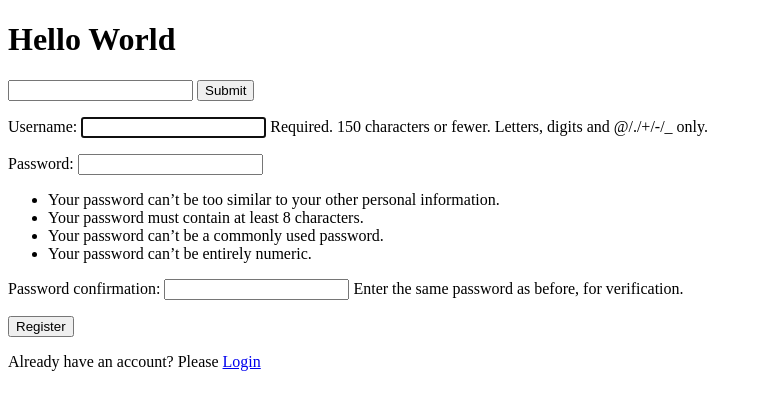
After one commit to getromandev/try-django, a Django app: page /register/ in a window 1280 px wide. The commit adds this page. Shown: the top 410 px of the page, without its empty margins (0-759 px from the left). Run offline with Django 3.2, Linux system fonts and the light colour scheme.

Commit message:
register a user via built in model form

```diff
--- a/accounts/views.py
+++ b/accounts/views.py
@@ -1,7 +1,16 @@
 from django.contrib.auth import authenticate, login, logout
+from django.contrib.auth.forms import UserCreationForm
 from django.shortcuts import render, redirect
 
 # Create your views here.
+def register_view(request):
+    form = UserCreationForm(request.POST or None)
+    if form.is_valid():
+        user_obj = form.save()
+        return redirect('/login')
+    context = {'form': form}
+    return render(request, 'accounts/register.html', context)
+
 def login_view(request):
     if request.method == "POST":
         username = request.POST.get('username')
@@ -21,6 +30,3 @@ def logout_view(request):
         logout(request)
         return redirect('/login/')
     return render(request, 'accounts/logout.html', {})
-
-def register_view(request):
-    return render(request, 'accounts/register.html', {})
--- a/templates/accounts/login.html
+++ b/templates/accounts/login.html
@@ -16,6 +16,7 @@
             </div>
             <button type='submit'>Login</button>
         </form>
+        <p>Need an account? Please <a href='/register'>Register</a></p>
     </div>
 {% else %}
     <p>You're already logged in. Would you like to <a href='/logout'>logout<a/>?</p>
--- /dev/null
+++ b/templates/accounts/register.html
@@ -0,0 +1,17 @@
+{% extends 'base.html' %}
+
+
+{% block content %}
+{% if not request.user.is_authenticated %}
+    <div>
+        <form method='POST'>{% csrf_token %}
+            {{ form.as_p }}
+            <button type='submit'>Register</button>
+        </form>
+        <p>Already have an account? Please <a href='/login'>Login</a></p>
+    </div>
+{% else %}
+    <p>You're already logged in and cannot register. Would you like to <a href='/logout'>logout<a/>?</p>
+{% endif %}
+
+{% endblock content%}
--- a/trydjango/urls.py
+++ b/trydjango/urls.py
@@ -18,7 +18,8 @@ from django.urls import path
 
 from accounts.views import (
     login_view,
-    logout_view
+    logout_view,
+    register_view
 )
 from articles.views import (
     article_search_view,
@@ -35,4 +36,5 @@ urlpatterns = [
     path('admin/', admin.site.urls),
     path('login/', login_view),
     path('logout/', logout_view),
+    path('register/', register_view),
 ]
```
